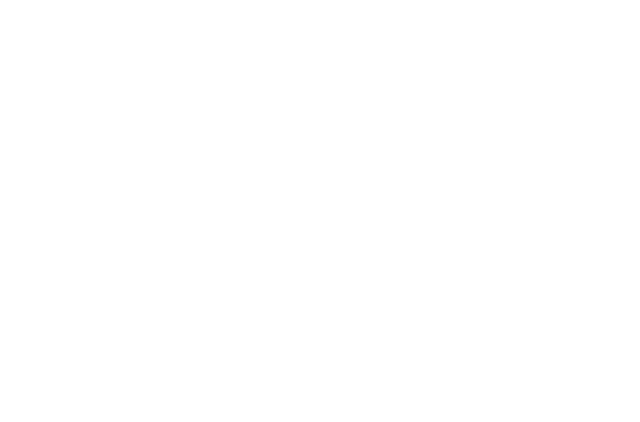
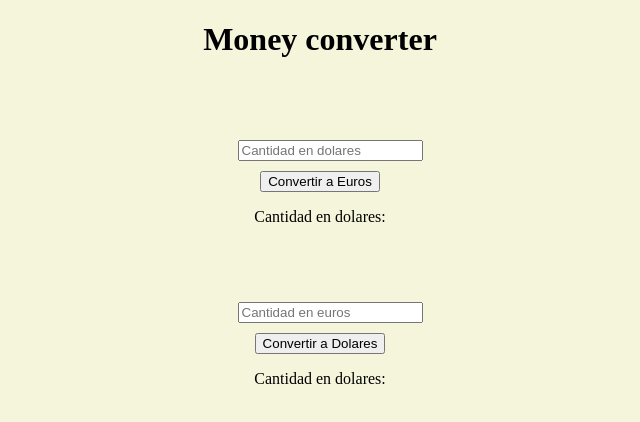
Before and after one commit to ClearCB/javascript-class-projects, a plain HTML site: page projects/actividad-4-1/ejercicio7/index.html in a window 1280 px wide. Shown: the whole page, without its empty margins (320-960 px from the left). Drawn offline with Linux system fonts and the light colour scheme.

Commit message:
feat(actividad7): actividad 7 completada

```diff
--- a/projects/actividad-4-1/ejercicio7/css/base.css
+++ b/projects/actividad-4-1/ejercicio7/css/base.css
@@ -0,0 +1,28 @@
+body{
+    margin: 0px;
+    display: flex;
+    align-items: center;
+    background-color: beige;
+    flex-direction: column;
+    justify-content: space-between;
+}
+
+.form{
+    display: flex;
+    flex-direction: row;
+    align-items: center;
+    margin: 10px;
+    margin-top: 60px;
+}
+
+input{
+    margin-left: 20px;
+}
+
+#cantidadeuros{
+    margin-bottom: 80px;
+}
+
+#cantidaddolar{
+    margin-bottom: 80px;
+}
--- a/projects/actividad-4-1/ejercicio7/index.html
+++ b/projects/actividad-4-1/ejercicio7/index.html
@@ -1,14 +1,32 @@
 <!DOCTYPE html>
 <html lang="en">
+
 <head>
     <meta charset="UTF-8">
     <meta http-equiv="X-UA-Compatible" content="IE=edge">
     <meta name="viewport" content="width=device-width, initial-scale=1.0">
     <link rel="stylesheet" type="text/css" href="./css/base.css">
     <script src="./js/main.js"></script>
-    <title>Actividad 1</title>
+    <title>Actividad 7</title>
 </head>
+
 <body>
+    <h1>Money converter</h1>
+
+
+
+    <form class="form">
+        <input type="text" name="dolares" id="dolares" placeholder="Cantidad en dolares">
+    </form>
+    <button onclick="botonAEuro('dolares')">Convertir a Euros </button>
+    <p >Cantidad en dolares: <span id="cantidadeuro"></span></p>
+
+    <form class="form">
+        <input type="text" name="euros" id="euros" placeholder="Cantidad en euros">
+    </form>
+    <button onclick="botonADolar('euros')">Convertir a Dolares </button>
+    <p >Cantidad en dolares: <span id="cantidaddolar"></span></p>
 
 </body>
+
 </html>
--- a/projects/actividad-4-1/ejercicio7/js/main.js
+++ b/projects/actividad-4-1/ejercicio7/js/main.js
@@ -0,0 +1,39 @@
+/*  La conversión entre dolar y euro es la siguiente: 1$ -- 0.92€ a día 04/02/2023.
+    En el caso de que se quiera cambiar el funcionamiento del programa para añadir una nueva conversión, se tendría que añadir una nueva conversión
+    y modificar las funcions para parametrizarlas.
+
+    Para conseguir la conversión, utilizaré los factores de conversión propios de operaciones matemáticas: cantidadAConvertir * (relaciónDeConversión)
+
+    Debido al redondeo, el valor es aproximado. No es 100% valido, sin embargo, consiguiendo una precisión mayor sería más fiel a la realidad.
+*/
+
+// Nombramos constantes para la relación de las monedas.
+var RELACION_DOLAR_EURO=0.92;
+var RELACION_EURO_DOLAR=1/0.92;
+
+// De dolar a euro
+function convertirAEuro(cantidadDolar){
+
+    return Math.floor(cantidadDolar * RELACION_DOLAR_EURO);
+}
+
+// De euro a dolar
+function convertirADolar(cantidadEuro){
+
+    return Math.floor(cantidadEuro * RELACION_EURO_DOLAR);
+}
+
+function conseguirValor(idForm){
+
+    return document.getElementById(idForm).value;
+}
+
+function botonAEuro(idForm){
+
+    document.getElementById("cantidadeuro").innerHTML=convertirAEuro(conseguirValor(idForm));
+}
+
+function botonADolar(idForm){
+
+    document.getElementById("cantidaddolar").innerHTML=convertirADolar(conseguirValor(idForm));
+}
```
